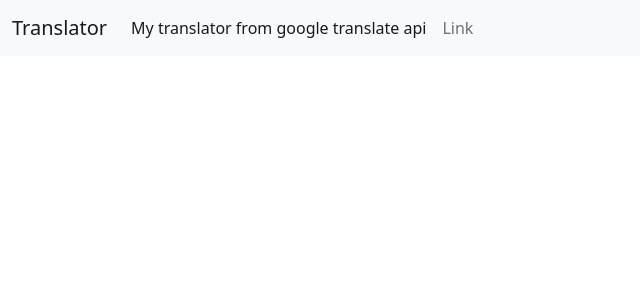
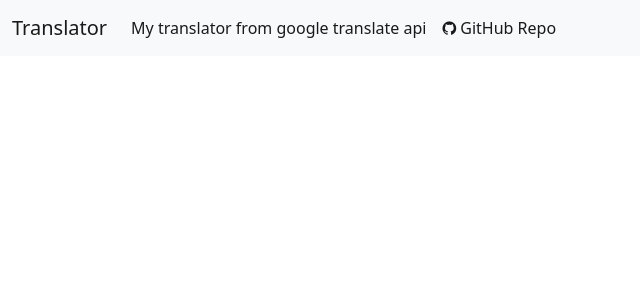
Before and after one commit to uadson/translate_and_convert_to_audio, a Django app: template templates/base.html in a window 1280 px wide. Shown: the top 300 px of the page, without its empty margins (0-640 px from the left). Run offline with Django 4.2, Linux system fonts and the light colour scheme; the template is opened without the code that fills it, so the values that code supplies are empty.

Commit message:
adds link repo github

```diff
--- a/templates/base.html
+++ b/templates/base.html
@@ -6,6 +6,7 @@
     <meta name="viewport" content="width=device-width, initial-scale=1">
     <title>Translator</title>
     <link href="https://cdn.jsdelivr.net/npm/bootstrap@5.2.1/dist/css/bootstrap.min.css" rel="stylesheet" integrity="sha384-iYQeCzEYFbKjA/T2uDLTpkwGzCiq6soy8tYaI1GyVh/UjpbCx/TYkiZhlZB6+fzT" crossorigin="anonymous">
+    <link rel='stylesheet' href='https://cdnjs.cloudflare.com/ajax/libs/font-awesome/4.7.0/css/font-awesome.min.css'>
     <link rel="stylesheet" type="text/css" href="{% static 'css/style.css' %}">
   </head>
   <body>
--- a/templates/includes/_navbar.html
+++ b/templates/includes/_navbar.html
@@ -10,7 +10,7 @@
           <a class="nav-link active" aria-current="page">My translator from google translate api</a>
         </li>
         <li class="nav-item">
-          <a class="nav-link" href="#">Link</a>
+          <a class="nav-link active" href="https://github.com/uadson/translate_and_convert_to_audio" rel="noopener noreferrer" target="_blank"><i class="fa fa-github"></i> GitHub Repo</a>
         </li>
     </div>
   </div>
```
